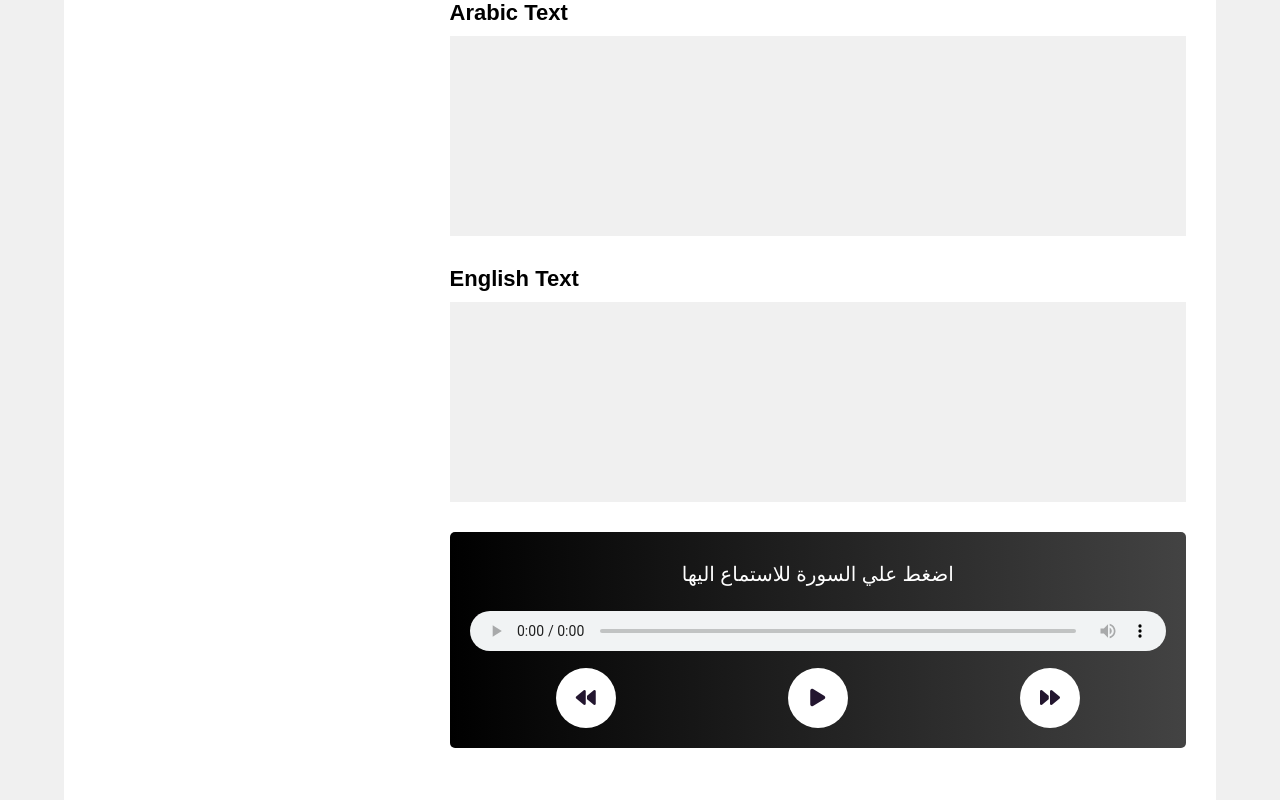
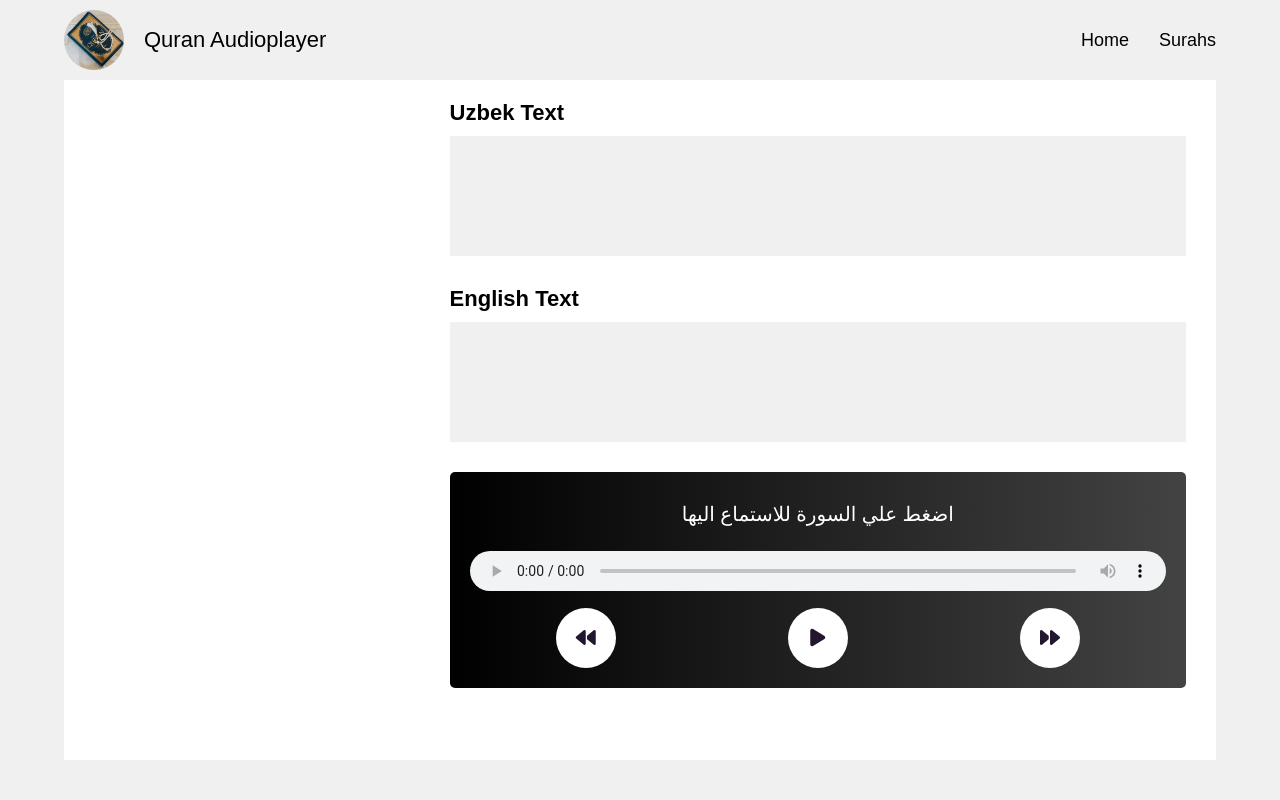
Before and after one commit to IbrohimFayzullayev/quran-audioplayer, a plain HTML site: page index.html in a window 1280 px wide. Drawn offline with Linux system fonts and the light colour scheme; no server answers.

Commit message:
header added

```diff
--- a/index.html
+++ b/index.html
@@ -15,37 +15,27 @@
     />
   </head>
   <body>
+    <header class="header">
+      <div class="header__box">
+        <div class="logo">
+          <img src="./quran_book_img.jpg" alt="quran book img" />
+          <p class="logo__name">Quran Audioplayer</p>
+        </div>
+        <div class="menu">
+          <a href="#">Home</a>
+          <a href="#">Surahs</a>
+        </div>
+      </div>
+    </header>
     <div class="container">
       <div class="box__1">
         <div class="suralar"></div>
-        <!-- <div class="player">
-        <div class="ayah">اضغط علي السورة للاستماع اليها</div>
-        <audio src="" class="quranPlayer" controls autoplay></audio>
-        <div class="buttons">
-          <div class="icon next"><i class="fas fa-forward"></i></div>
-          <div class="icon play"><i class="fas fa-play"></i></div>
-          <div class="icon prev"><i class="fas fa-backward"></i></div>
-        </div>
-      </div> -->
-        <!-- <div id="id_${Number(val) + 1}" class="row">
-        <div class="sura__num">
-          <p class="num_1">${Number(val) + 1}</p>
-        </div>
-        <div class="sura__info">
-          <p class="arab__name name">${b.data[val].name.long}</p>
-          <p class="sura__name name">${b.data[val].name.transliteration.en}</p>
-        </div>
-      </div>; -->
       </div>
       <div class="box__2">
-        <h2 class="title">Arabic Text</h2>
-        <div class="arabic__text text__box">
-          <!-- <p class="text__1">1.Salom</p> -->
-        </div>
+        <h2 class="title">Uzbek Text</h2>
+        <div class="arabic__text text__box"></div>
         <h2 class="title">English Text</h2>
-        <div class="english__text text__box">
-          <!-- <p class="text__1">1.Salom</p> -->
-        </div>
+        <div class="english__text text__box"></div>
         <div class="player">
           <div class="ayah">اضغط علي السورة للاستماع اليها</div>
           <audio src="" class="quranPlayer" controls autoplay></audio>
--- a/script.js
+++ b/script.js
@@ -1,8 +1,3 @@
-// fetch("https://api.alquran.cloud/v1/ayah/260/editions/quran-uthmani,uz.sodik")
-//   .then((response) => response.json())
-//   .then((res) => console.log(res));
-let nomi;
-let oqish;
 const suralar = document.querySelector(".suralar");
 const box1 = document.querySelector(".box__1");
 const box2 = document.querySelector(".box__2");
@@ -35,9 +30,7 @@ let addSura = async function () {
     let j = 1;
     let verses = c.data.verses;
     for (let d of verses) {
-      // let html1 = `<p class="text__1">${i++}. ${d.text.arab}</p>`;
       let html2 = `<p class="text__1">${j++}. ${d.text.transliteration.en}</p>`;
-      // arabicText.insertAdjacentHTML("beforeend", html1);
       englishText.insertAdjacentHTML("beforeend", html2);
     }
     impor(num);
--- a/style.css
+++ b/style.css
@@ -17,14 +17,16 @@ body {
   padding: 0 3rem;
   display: flex;
   gap: 4rem;
+  margin-top: 8rem;
 }
 .box__1 {
   width: 30%;
-  height: 100vh;
+  height: 85vh;
   overflow: auto;
 }
 .box__2 {
   width: 70%;
+  padding-top: 2rem;
 }
 .row {
   display: flex;
@@ -75,7 +77,7 @@ body {
 .text__box {
   margin-bottom: 3rem;
   width: 100%;
-  height: 25vh;
+  height: 15vh;
   overflow: auto;
   background-color: #f0f0f0;
   padding-left: 1rem;
@@ -180,3 +182,38 @@ body {
     left: -70px;
   }
 }
+.header {
+  position: fixed;
+  top: 0;
+  width: 100vw;
+  height: 8rem;
+  background-color: #f0f0f0;
+  z-index: 10;
+}
+.header__box {
+  width: 90%;
+  margin: 1rem auto;
+  display: flex;
+  align-items: center;
+  justify-content: space-between;
+}
+.logo img {
+  width: 6rem;
+  height: 6rem;
+  border-radius: 50%;
+}
+.menu {
+  display: flex;
+  font-size: 1.8rem;
+  gap: 3rem;
+}
+.menu a {
+  text-decoration: none;
+  color: #000;
+}
+.logo {
+  display: flex;
+  align-items: center;
+  gap: 2rem;
+  font-size: 2.2rem;
+}
```
Also changed, not shown: quran_book_img.jpg (added).
